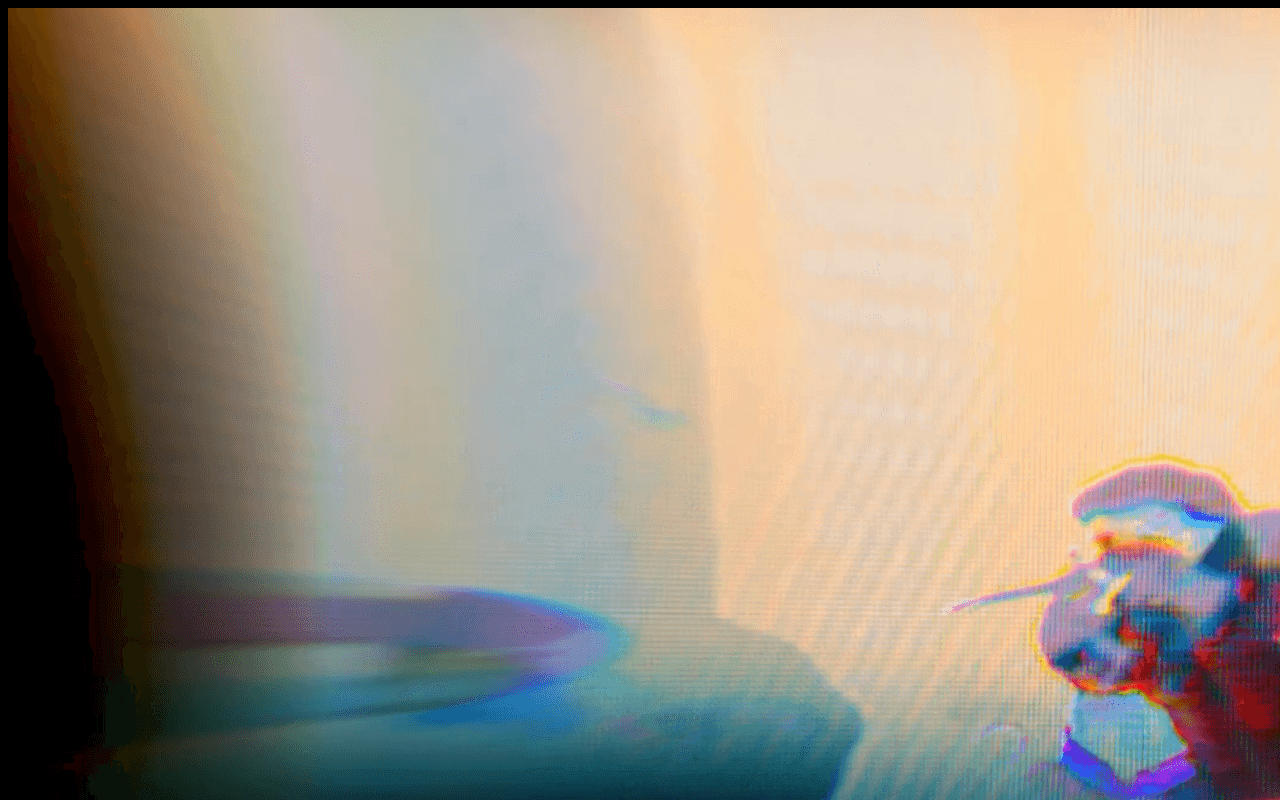
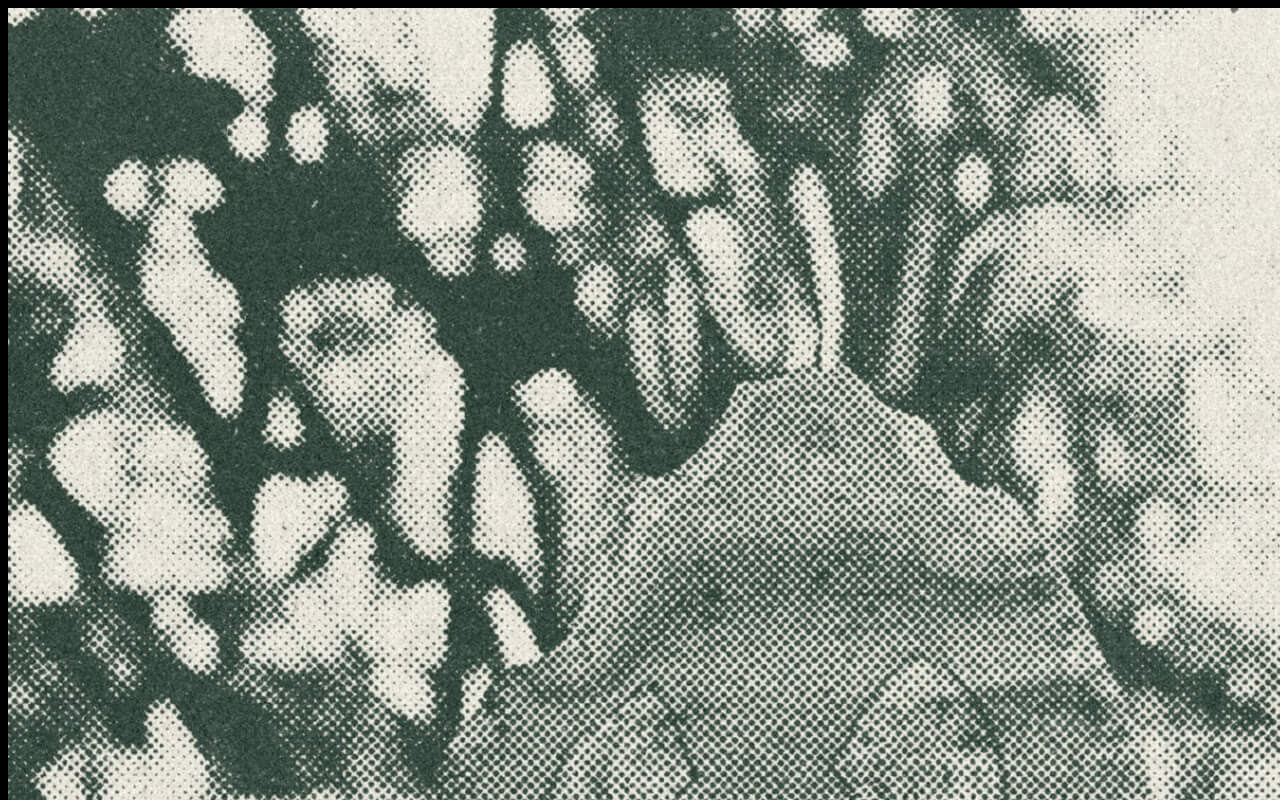
Before and after one commit to samclk/love-is-noise, a Next.js app: page / in a window 1280 px wide. Shown: the top 800 px of the page. Built offline with nearby package versions, Linux system fonts and the light colour scheme; a web font is replaced by a local one.

Commit message:
Will we meet someday?

```diff
--- a/src/pages/index.js
+++ b/src/pages/index.js
@@ -17,7 +17,7 @@ const loadImage = (src) =>
   })
 
 const coreImages = [
-  '/img/crazy-bg.png',
+  '/img/homepage-bg.jpg',
   '/img/logo-black--super-rough.png',
   '/img/distress.png',
   '/img/logo-white--clean.png'
@@ -47,7 +47,7 @@ export default function Home() {
         <link rel="canonical" href="https://loveisnoise.world" />
 
         <meta property="og:title" content="Love Is Noise" />
-        <meta property="og:description" content="WILL WE FIND A WAY?" />
+        <meta property="og:description" content="WILL WE MEET SOMEDAY?" />
         <meta property="og:url" content="https://loveisnoise.world" />
         <meta property="og:type" content="website" />
         <meta
@@ -58,7 +58,7 @@ export default function Home() {
         <meta name="twitter:card" content="summary_large_image" />
         <meta name="twitter:creator" content="@whatsamtweets" />
         <meta name="twitter:title" content="Love Is Noise" />
-        <meta name="twitter:description" content="WILL WE FIND A WAY?" />
+        <meta name="twitter:description" content="WILL WE MEET SOMEDAY?" />
         <meta
           name="twitter:image"
           content="https://firebasestorage.googleapis.com/v0/b/love-is-noise.appspot.com/o/og-will-we-find-a-way.jpg?alt=media&token=cc081997-4005-4d21-9627-100bc9c6aa78"
@@ -75,7 +75,7 @@ export default function Home() {
             className="flex flex-col min-h-screen py-2"
           >
             <motion.img
-              src="/img/crazy-bg.png"
+              src="/img/homepage-bg.jpg"
               className="h-screen w-full fixed inset-0 object-cover"
               initial={{ opacity: 0 }}
               animate={{ opacity: 1 }}
@@ -99,7 +99,7 @@ export default function Home() {
               initial={{ opacity: 0 }}
               animate={{ opacity: 1 }}
               transition={{ duration: 0.5, delay: 1.375 }}
-              className="container mx-auto relative z-10 flex-grow flex flex-col mix-blend-difference"
+              className="container mx-auto relative z-10 flex-grow flex flex-col"
             >
               {/* <div className="flex justify-center items-center w-full lg:mb-10 space-x-2 md:space-x-4">
                 <motion.a
@@ -139,10 +139,10 @@ export default function Home() {
               </div> */}
               <div className="text-center flex-grow flex justify-center flex-col">
                 <motion.a
-                  href="https://youtu.be/CRRlbK5w8AE"
+                  href="https://youtu.be/B1E7h3SeMDk"
                   target="_blank"
                   rel="noopener"
-                  className="text-[7.5vw] sm:text-[6vw] font-black uppercase text-[#db50f8] hover:invert cursor-pointer transition hover:scale-105"
+                  className="text-[6vw] sm:text-[5.5vw] font-black uppercase text-[#bf3a1c] hover:invert cursor-pointer transition hover:scale-105 whitespace-nowrap text-opacity-90"
                   animate={{ filter: ['blur(0px)', 'blur(2px)', 'blur(0px)'] }}
                   transition={{
                     duration: 1,
@@ -151,7 +151,7 @@ export default function Home() {
                     repeatDelay: 8
                   }}
                 >
-                  Will we find a way?
+                  Will we meet someday?
                 </motion.a>
               </div>
             </motion.div>
```
Also changed, not shown: public/img/crazy-bg.png (deleted), public/img/homepage-bg.jpg (added).
